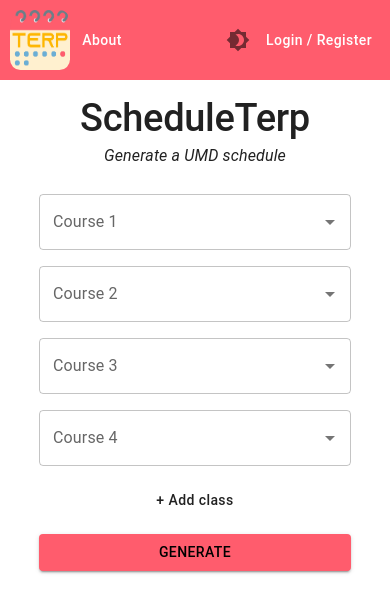
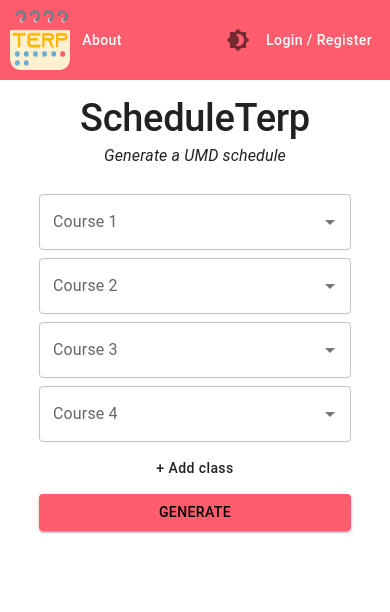
Before and after one commit to dotcomstar/ScheduleTerpFrontend, a React (Vite) app: page / in a window 390 px wide. Shown: the top 612 px of the page. Built offline with nearby package versions, Linux system fonts and the light colour scheme.

Commit message:
Improve QOL for mobile users

```diff
--- a/src/components/CourseGeneratorForm.tsx
+++ b/src/components/CourseGeneratorForm.tsx
@@ -56,7 +56,7 @@
         direction="column"
         justifyContent="center"
         alignItems="center"
-        spacing={2}
+        spacing={1}
       >
         {fields.map((field, index) => (
           <CourseSelector
@@ -77,7 +77,6 @@
           }}
           sx={{
             width: { xs: "80%", sm: "60%" },
-            px: { xs: "10%", sm: "20%" },
           }}
         >
           + Add class
@@ -89,7 +88,6 @@
           type="submit"
           sx={{
             width: { xs: "80%", sm: "60%" },
-            px: { xs: "10%", sm: "20%" },
           }}
         >
           GENERATE
--- a/src/components/CourseSelector.tsx
+++ b/src/components/CourseSelector.tsx
@@ -32,8 +32,9 @@
       render={() => (
         <Autocomplete
           sx={{
-            width: "100%",
-            px: { xs: "10%", sm: "20%" },
+            // width: "100%",
+
+            width: { xs: "80%", sm: "60%" },
           }}
           onInputChange={(_, value) => {
             setInputValue(value);
@@ -67,7 +68,7 @@
               }}
               type="text"
               {...register(`courses.${formIndex}`, {
-                setValueAs: (v) => value,
+                setValueAs: () => value,
               })}
             />
           )}
```
